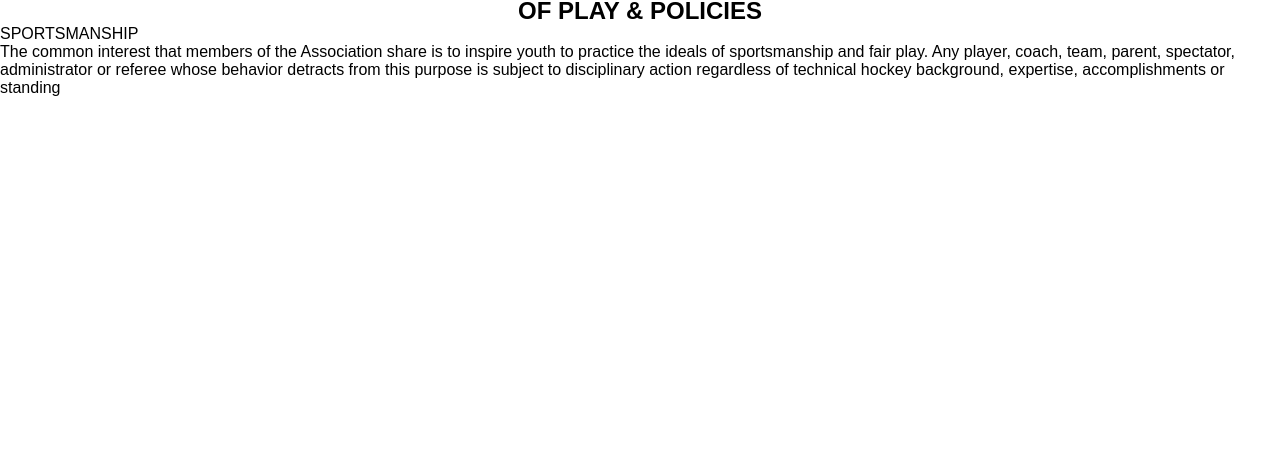
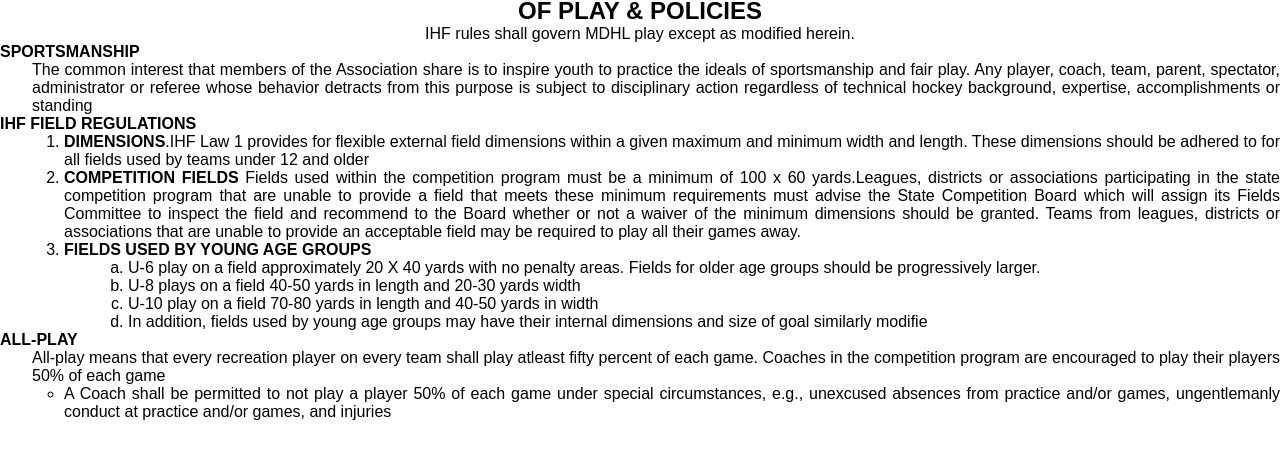
Before and after one commit to Agusel1234/MDHL_TREJO, a plain HTML site: page rules.html in a window 1280 px wide. Shown: the part 120-578 px from the top of the page. Drawn offline with Linux system fonts and the light colour scheme.

Commit message:
termine task3

```diff
--- a/rules.html
+++ b/rules.html
@@ -26,20 +26,60 @@
 </header>
 <body>
     <main>
+
       <h1>Mighty Ducks Hockey League</h1>
         <h2>OF PLAY & POLICIES </h2>
-        <dl>
+        <p class="parrafo">IHF rules shall govern MDHL play except as modified herein.
+        </p>
+        <div class="listas"><dl>
             <dt>SPORTSMANSHIP</dt>
             <dd> The common interest that members of the Association share is to inspire
                 youth to practice the ideals of sportsmanship and fair play. Any player, coach,
                 team, parent, spectator, administrator or referee whose behavior detracts from
                 this purpose is subject to disciplinary action regardless of technical hockey
                 background, expertise, accomplishments or standing</dd>
-        </dl>
+    <dt> IHF FIELD REGULATIONS</dt>
 
-
-
+      <dd>
+        <ol>
+        <li> <span>DIMENSIONS</span>.IHF Law 1 provides for flexible external field dimensions within
+            a given maximum and minimum width and length. These dimensions should be
+            adhered to for all fields used by teams under 12 and older</li>
+        <li> <span>COMPETITION FIELDS</span> Fields used within the competition program must be
+            a minimum of 100 x 60 yards.Leagues, districts or associations participating in
+            the state competition program that are unable to provide a field that meets these
+            minimum requirements must advise the State Competition Board which will
+            assign its Fields Committee to inspect the field and recommend to the Board
+            whether or not a waiver of the minimum dimensions should be granted. Teams
+            from leagues, districts or associations that are unable to provide an acceptable
+            field may be required to play all their games away.</li>
+            <li>
+                <dt>FIELDS USED BY YOUNG AGE GROUPS  </dt>
+                <dd>
+                    <ol type="a">
+                    <li>
+                        U-6 play on a field approximately 20 X 40 yards with no penalty areas. Fields
+                        for older age groups should be progressively larger.
+                    </li>
+                    <li> U-8 plays on a field 40-50 yards in length and 20-30 yards width</li>
+                    <li> U-10 play on a field 70-80 yards in length and 40-50 yards in width</li>
+                    <li> In addition, fields used by young age groups may have their internal
+                        dimensions and size of goal similarly modifie</li>
+                </ol> </dd>
+            </li>
+      </ol> </dd>
+      <dt>ALL-PLAY
+    </dt>
+            <dd> All-play means that every recreation player on every team shall play atleast
+                fifty percent of each game. Coaches in the competition program are encouraged
+                to play their players 50% of each game</dd>
+                <dd> <ul>
+                    <li>A  Coach shall be permitted to not play a player 50% of each game
+                under special circumstances, e.g., unexcused absences from practice
+                and/or games, ungentlemanly conduct at practice and/or games, and
+                injuries </li>
+                </ul> </dd>
+    </div>
     </main>
-
 </body>
 </html>
--- a/style.css
+++ b/style.css
@@ -109,7 +109,7 @@ header.nueva nav{
     padding: 0;
 }
 
-main h1, h2{
+main h1, h2, .parrafo{
     text-align: center;
 }
 p.subrrayado{ text-decoration: underline;
@@ -136,3 +136,14 @@ section.ultima p{ flex-grow: 1;
 div table{
     width: 80vh;
 }
+div.listas{ display: block;
+text-align: justify;}
+dt {font-weight: 700;
+}
+li, dd{
+    margin-left :2rem ;
+}
+span {
+    font-weight: 700;
+}
+ul{ list-style: circle;}
```
Also changed, not shown: game_information.html (+40 -5 lines).
